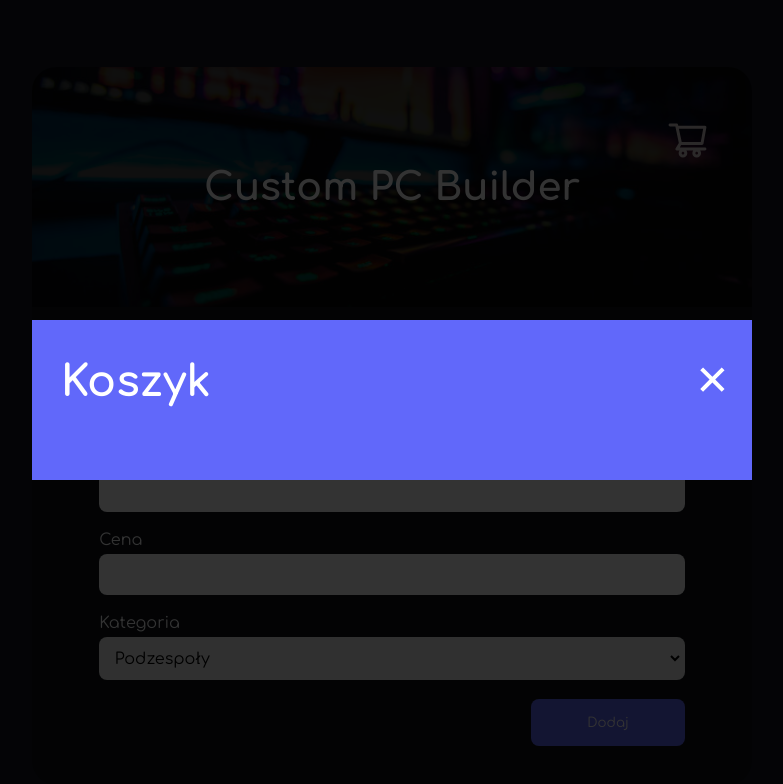
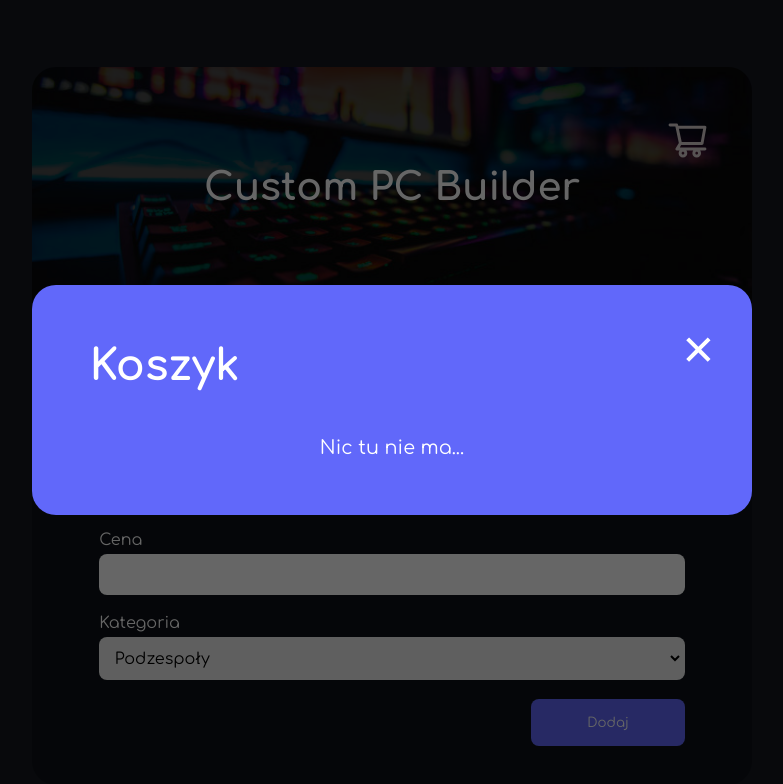
Before and after one commit to stachujone5/custom-pc-builder, a React (Create React App) app: page / in a window 1280 px wide. Both pictures are taken after a click on the button "Otwórz koszyk". Shown: the top 784 px of the page, without its empty margins (248-1031 px from the left). Built offline with nearby package versions, Linux system fonts and the light colour scheme.

Commit message:
Finished function to remove cart items

```diff
--- a/package.json
+++ b/package.json
@@ -17,6 +17,7 @@
 		"react-router-dom": "^6.2.2",
 		"react-scripts": "5.0.0",
 		"typescript": "^4.6.3",
+		"uuid": "^8.3.2",
 		"web-vitals": "^2.1.4"
 	},
 	"scripts": {
@@ -46,6 +47,7 @@
 		]
 	},
 	"devDependencies": {
+		"@types/uuid": "^8.3.4",
 		"gh-pages": "^3.2.3"
 	}
 }
--- a/src/App.tsx
+++ b/src/App.tsx
@@ -1,4 +1,4 @@
-import { useState } from 'react'
+import { useContext, useState } from 'react'
 import { Cart } from './components/cart/Cart'
 import { Form } from './components/form/Form'
 import { Hero } from './components/hero/Hero'
--- a/src/components/form/Form.tsx
+++ b/src/components/form/Form.tsx
@@ -3,6 +3,7 @@ import { CartContext } from '../../contexts/CartContext'
 import { Controls } from '../controls/Controls'
 import { CartItemInterface } from '../../contexts/CartContext'
 import { validate } from '../../helpers/validate'
+import { v4 as uuidv4 } from 'uuid'
 import classes from './Form.module.scss'
 
 interface ErrorInterface {
@@ -24,7 +25,7 @@ export const Form = () => {
 	const priceRef = useRef<HTMLInputElement>(null)
 	const categoryRef = useRef<HTMLSelectElement>(null)
 
-	const { cart, setCart } = useContext(CartContext)
+	const { setCart } = useContext(CartContext)
 	const [errors, setErrors] = useState<ErrorInterface | undefined>()
 
 	useEffect(() => {
@@ -37,6 +38,7 @@ export const Form = () => {
 						model: modelRef.current?.value,
 						price: priceRef.current?.value,
 						category: categoryRef.current?.options[categoryRef.current.selectedIndex].textContent,
+						id: uuidv4(),
 					},
 				]
 			})
--- a/src/components/modal/Modal.module.scss
+++ b/src/components/modal/Modal.module.scss
@@ -4,7 +4,7 @@
 	right: 0;
 	left: 0;
 	bottom: 0;
-	background-color: rgba(0, 0, 0, 0.8);
+	background-color: rgba(0, 0, 0, 0.6);
 	z-index: 200;
 	display: flex;
 	justify-content: center;
@@ -15,10 +15,8 @@
 		background-color: var(--clr-accent);
 		padding: var(--spacer-5) var(--spacer-4);
 		width: calc(min(var(--max-width), 95vw));
+		border-radius: var(--br);
 
-		.modal-top {
-			display: flex;
-			justify-content: space-between;
 		.title {
 			font-size: var(--fz-6);
 		}
@@ -26,28 +24,22 @@
 		.btn {
 			font-size: var(--fz-6);
 			transform: translateX(25%);
-			}
+			position: absolute;
+			top: 1em;
+			right: 1em;
 		}
 
-		.modal-body {
+		.info {
 			margin-top: var(--spacer-5);
-			text-align: left;
-			font-size: 0.8rem;
-
-			.cell {
-				margin-bottom: var(--spacer-3);
-
-				.category {
-					margin-bottom: var(--spacer-1);
-				}
-			}
+			text-align: center;
+			font-size: var(--fz-1);
 		}
 	}
 
 	@media (min-width: 60rem) {
 		.modal {
 			font-size: 1rem;
-			padding: var(--spacer-5) var(--spacer-4);
+			padding: var(--spacer-7);
 		}
 	}
 }
--- a/src/components/modal/Modal.tsx
+++ b/src/components/modal/Modal.tsx
@@ -1,22 +1,24 @@
 import classes from './Modal.module.scss'
 import { IoCloseSharp } from 'react-icons/io5'
 import { ModalBody } from '../modal_body/ModalBody'
+import { useContext } from 'react'
+import { CartContext } from '../../contexts/CartContext'
 
 interface ModalProps {
 	onClick: () => void
 }
 
 export const Modal = ({ onClick }: ModalProps) => {
+	const { cart } = useContext(CartContext)
+
 	return (
 		<div className={classes.backdrop}>
 			<div className={classes.modal}>
-				<div className={classes['modal-top']}>
-					<h2 className={classes.title}>Koszyk</h2>
-					<button className={classes.btn} aria-label='Zamknij koszyk' onClick={onClick}>
-						<IoCloseSharp />
-					</button>
-				</div>
-				<ModalBody />
+				<h2 className={classes.title}>Koszyk</h2>
+				<button className={classes.btn} aria-label='Zamknij koszyk' onClick={onClick}>
+					<IoCloseSharp />
+				</button>
+				{cart.length ? <ModalBody /> : <p className={classes.info}>Nic tu nie ma...</p>}
 			</div>
 		</div>
 	)
--- a/src/components/modal_body/ModalBody.module.scss
+++ b/src/components/modal_body/ModalBody.module.scss
@@ -2,12 +2,13 @@
 	margin-top: var(--spacer-5);
 	text-align: left;
 	font-size: 0.8rem;
-	overflow-y: auto;
+	overflow: auto;
 	max-height: 35rem;
 	.item {
 		border-bottom: 2px dotted rgba(0, 0, 0, 0.4);
-		padding: var(--spacer-2);
+		padding: var(--spacer-2) 0;
 		margin-bottom: var(--spacer-4);
+		width: 90%;
 	}
 
 	.cell {
@@ -17,4 +18,10 @@
 			margin-bottom: var(--spacer-1);
 		}
 	}
+
+	.btn {
+		border-radius: var(--br);
+		background-color: var(--clr-accent-hover);
+		padding: var(--spacer-3) var(--spacer-6);
+	}
 }
--- a/src/components/modal_body/ModalBody.tsx
+++ b/src/components/modal_body/ModalBody.tsx
@@ -3,7 +3,13 @@ import { CartContext } from '../../contexts/CartContext'
 import classes from './ModalBody.module.scss'
 
 export const ModalBody = () => {
-	const { cart } = useContext(CartContext)
+	const { cart, setCart } = useContext(CartContext)
+
+	const handleItemRemove = (id: string) => {
+		const newCart = cart.filter(item => item.id !== id)
+
+		setCart(newCart)
+	}
 
 	return (
 		<div className={classes['modal-body']}>
@@ -26,6 +32,9 @@ export const ModalBody = () => {
 							<h3 className={classes.title}>Kategoria:</h3>
 							<p>{item.category}</p>
 						</div>
+						<button className={classes.btn} onClick={() => handleItemRemove(item.id)}>
+							Usuń
+						</button>
 					</div>
 				)
 			})}
--- a/src/contexts/CartContext.tsx
+++ b/src/contexts/CartContext.tsx
@@ -16,6 +16,7 @@ export interface CartItemInterface {
 	model: string | undefined
 	price: string | undefined
 	category: string | null | undefined
+	id: string
 }
 
 export const CartProvider = ({ children }: CartProviderInterface) => {
--- a/src/index.scss
+++ b/src/index.scss
@@ -78,3 +78,16 @@ body {
 	display: flex;
 	justify-content: center;
 }
+::-webkit-scrollbar {
+	width: 0.7rem;
+}
+
+::-webkit-scrollbar-track {
+	background: var(--clr-accent-hover);
+	border-radius: var(--br);
+}
+
+::-webkit-scrollbar-thumb {
+	background-color: #343866;
+	border-radius: var(--br);
+}
```
Also changed, not shown: 1 other file (tests, documents, lock files or other folders). Lines whose indentation alone changed are shown as unchanged.
